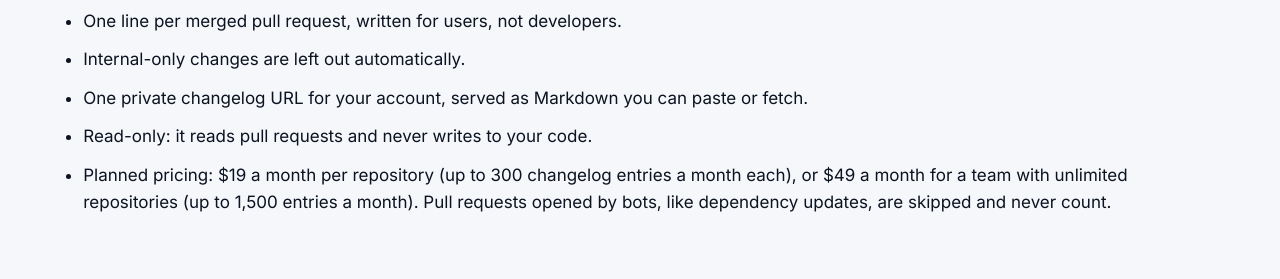
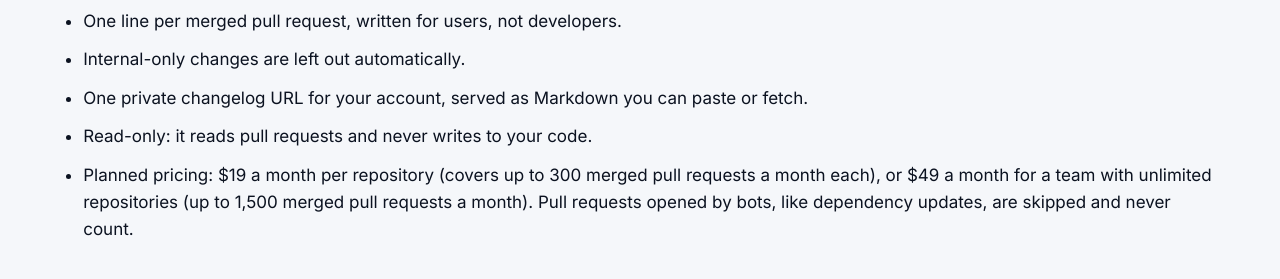
Before and after one commit to dedwebs/nixonmade, a website: page public/relnotes/index.html in a window 1280 px wide. Shown: the part 673-952 px from the top of the page. Drawn offline with Linux system fonts and the light colour scheme.

Commit message:
relnotes page: the cap counts merged PRs, not entries
Co-Authored-By: Claude Opus 5.5 <noreply@anthropic.com>

```diff
--- a/public/relnotes/index.html
+++ b/public/relnotes/index.html
@@ -72,7 +72,7 @@
           <li>Internal-only changes are left out automatically.</li>
           <li>One private changelog URL for your account, served as Markdown you can paste or fetch.</li>
           <li>Read-only: it reads pull requests and never writes to your code.</li>
-          <li>Planned pricing: $19 a month per repository (up to 300 changelog entries a month each), or $49 a month for a team with unlimited repositories (up to 1,500 entries a month). Pull requests opened by bots, like dependency updates, are skipped and never count.</li>
+          <li>Planned pricing: $19 a month per repository (covers up to 300 merged pull requests a month each), or $49 a month for a team with unlimited repositories (up to 1,500 merged pull requests a month). Pull requests opened by bots, like dependency updates, are skipped and never count.</li>
         </ul>
       </section>
 
```
